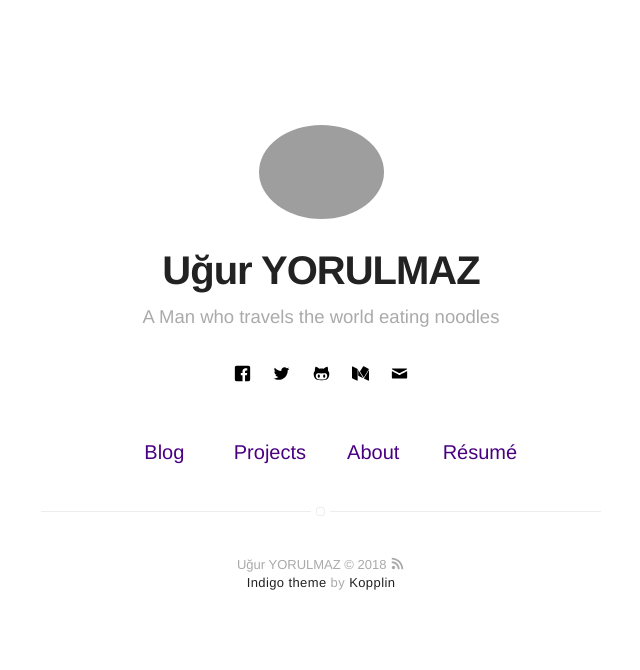
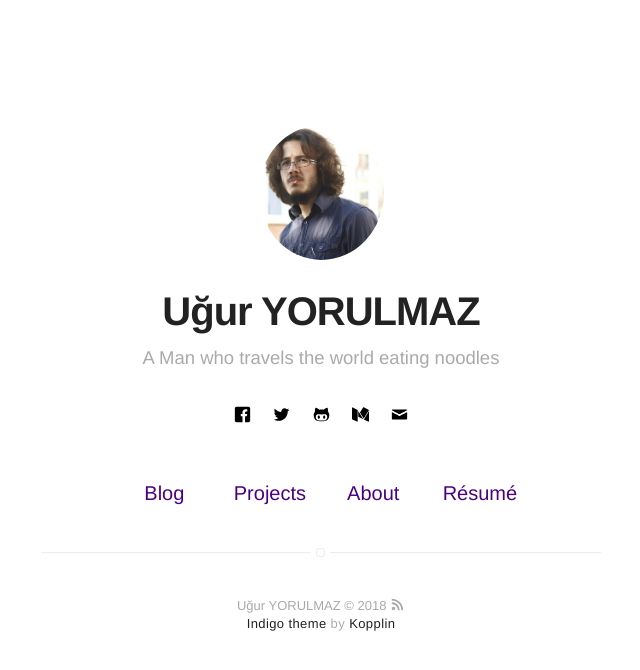
Before and after one commit to uguryorulmaz/uguryorulmaz.github.io, a Jekyll site: the page built from index.html, in a window 1280 px wide. Shown: the top 670 px of the page, without its empty margins (319-959 px from the left). Built offline with Jekyll 4.4.1, drawn with Linux system fonts in a browser that asks for light colours.

Commit message:
Update _config.yml

```diff
--- a/_config.yml
+++ b/_config.yml
@@ -8,7 +8,7 @@ description: A blog about technology and stuff related
 # if it's an external image, update below for true
 # better with square images
 external-image: false
-picture: assets/images/profile.png
+picture: assets/images/profile.jpg
 
 # If you want to include your resume, set to true
 # and specify source (external or local).
```
